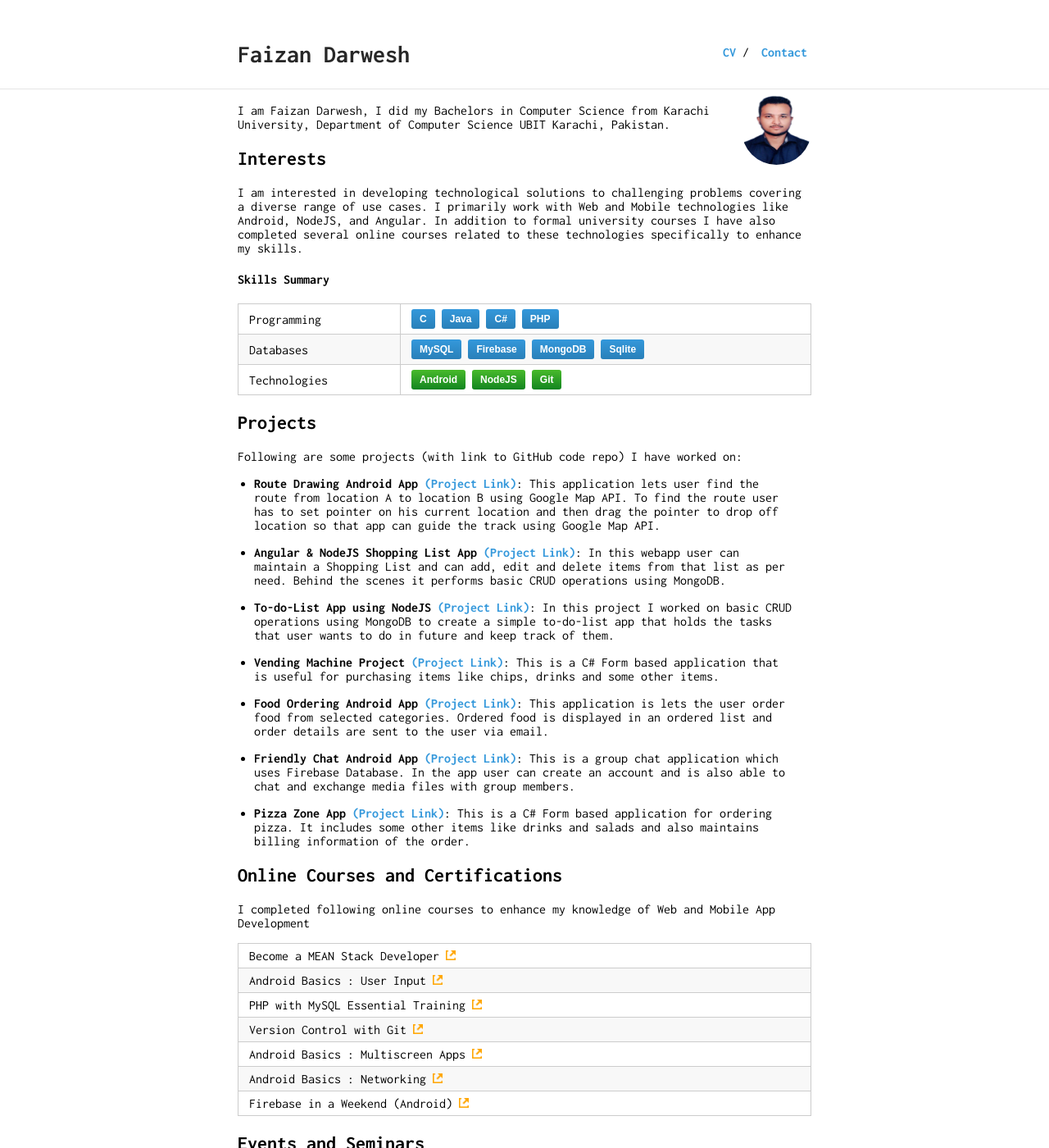
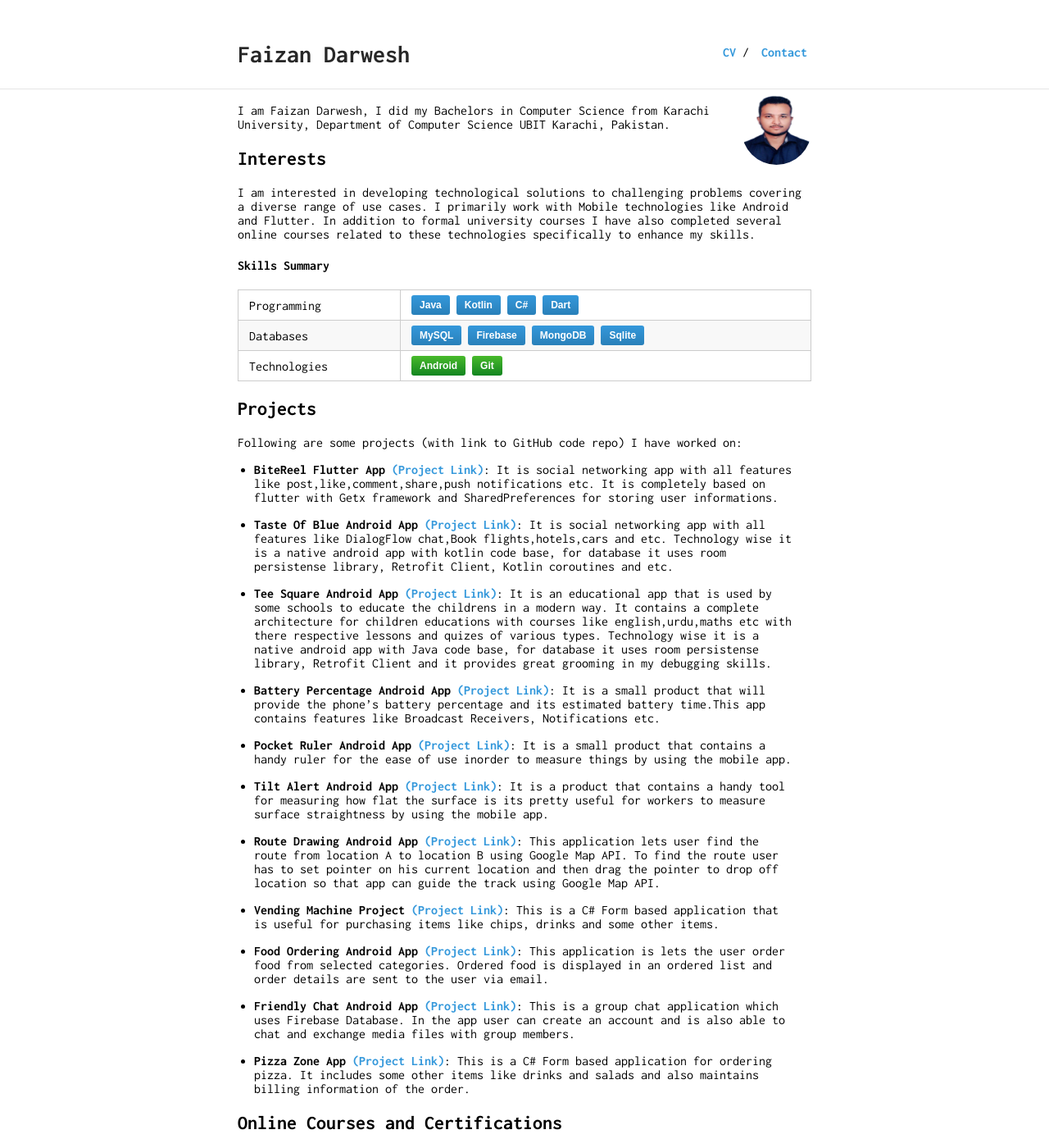
Before and after one commit to faizandarwesh/faizandarwesh.github.io, a Jekyll site: the page built from index.md, in a window 1280 px wide and 1400 px high. Shown: the whole window at 82% size. Built offline with Jekyll 4.4.1, drawn with Linux system fonts in a browser that asks for light colours.

Commit message:
adding office projects

```diff
--- a/index.md
+++ b/index.md
@@ -8,7 +8,7 @@ I am Faizan Darwesh, I did my Bachelors in Computer Science from Karachi Univers
 
 ## Interests
 
-I am interested in developing technological solutions to challenging problems covering a diverse range of use cases. I primarily work with Web and Mobile technologies like Android, NodeJS, and Angular. In addition to formal university courses I have also completed several online courses related to these technologies specifically to enhance my skills.
+I am interested in developing technological solutions to challenging problems covering a diverse range of use cases. I primarily work with Mobile technologies like Android and Flutter. In addition to formal university courses I have also completed several online courses related to these technologies specifically to enhance my skills.
 
 <!--  ----------------|-----------------------------
 Research Areas  | <button class="skill-badge-green">Computer Vision</button> <button class="skill-badge-green">Artificial Intelligence</button> <button class="skill-badge-green">Machine Learning</button> <button class="skill-badge-green">Deep Learning</button>
@@ -16,9 +16,9 @@ Research Areas  | <button class="skill-badge-green">Computer Vision</button> <bu
 #### Skills Summary
 
 ----------------|-----------------------------
-Programming     |  <button class="skill-badge-blue">C</button> <button class="skill-badge-blue">Java</button> <button class="skill-badge-blue">C#</button> <button class="skill-badge-blue">PHP</button>
+Programming     |  <button class="skill-badge-blue">Java</button> <button class="skill-badge-blue">Kotlin</button> <button class="skill-badge-blue">C#</button> <button class="skill-badge-blue">Dart</button>
 Databases             | <button class="skill-badge-blue">MySQL</button> <button class="skill-badge-blue">Firebase</button> <button class="skill-badge-blue">MongoDB</button> <button class="skill-badge-blue">Sqlite</button>
-Technologies    | <button class="skill-badge-green">Android</button> <button class="skill-badge-green">NodeJS</button> <button class="skill-badge-green">Git</button>
+Technologies    | <button class="skill-badge-green">Android</button>  <button class="skill-badge-green">Git</button>
 
 ## Projects
 <!--### TU Kaiserslautern / German Research Center for AI, Kaiserslautern, Germany
@@ -59,9 +59,19 @@ I was among the first members of newly formed RCAI established at NED University
 -->
 Following are some projects (with link to GitHub code repo) I have worked on:
 
+* **BiteReel Flutter App** [(Project Link)](https://github.com/faizandarwesh/NodeJs-Shopping-List-App): It is social networking app with all features like post,like,comment,share,push notifications etc. It is completely based on flutter with Getx framework and SharedPreferences for storing user informations.
+
+* **Taste Of Blue Android App** [(Project Link)](https://github.com/faizandarwesh/NodeJs-Shopping-List-App): It is social networking app with all features like DialogFlow chat,Book flights,hotels,cars and etc. Technology wise it is a native android app with kotlin code base, for database it uses room persistense library, Retrofit Client, Kotlin coroutines and etc.
+
+* **Tee Square Android App** [(Project Link)](https://github.com/faizandarwesh/NodeJs-Shopping-List-App): It is an educational app that is used by some schools to educate the childrens in a modern way. It contains a complete architecture for children educations with courses like english,urdu,maths etc with there respective lessons and quizes of various types. Technology wise it is a native android app with Java code base, for database it uses room persistense library, Retrofit Client and it provides great grooming in my debugging skills.
+
+* **Battery Percentage Android App** [(Project Link)](https://github.com/faizandarwesh/NodeJs-Shopping-List-App): It is a small product that will provide the phone's battery percentage and its estimated battery time.This app contains features like Broadcast Receivers, Notifications etc.
+
+* **Pocket Ruler Android App** [(Project Link)](https://github.com/faizandarwesh/NodeJs-Shopping-List-App): It is a small product that contains a handy ruler for the ease of use inorder to measure things by using the mobile app.
+
+* **Tilt Alert Android App** [(Project Link)](https://github.com/faizandarwesh/NodeJs-Shopping-List-App): It is a product that contains a handy tool for measuring how flat the surface is its pretty useful for workers to measure surface straightness by using the mobile app.
+
 * **Route Drawing Android App** [(Project Link)](https://github.com/faizandarwesh/CG-Project): This application lets user find the route from location A to location B using Google Map API. To find the route user has to set pointer on his current location and then drag the pointer to drop off location so that app can guide the track using Google Map API.
-
-* **Angular & NodeJS Shopping List App** [(Project Link)](https://github.com/faizandarwesh/NodeJs-Shopping-List-App): In this webapp user can maintain a Shopping List and can add, edit and delete items from that list as per need. Behind the scenes it performs basic CRUD operations using MongoDB.
 
 <!--
 <img style="width: 340px; height: 255px;" src="./images/warehouse_device.png">
@@ -70,10 +80,6 @@ Following are some projects (with link to GitHub code repo) I have worked on:
 
 Project presentation: [A Smart Safety Gadget for Avoiding Accidents in Warehouse Environment](https://www.slideshare.net/MuhammadYaseenAftab1/a-smart-safety-gadget-for-avoiding-accidents-in-warehouse-environment)
 -->
-
-
-* **To-do-List App using NodeJS** [(Project Link)](https://github.com/faizandarwesh/To-do-List-App-using-Node-js): In this project I worked on basic CRUD operations using MongoDB to create a simple to-do-list app that holds the tasks that user wants to do in future and keep track of them.
-
 
 * **Vending Machine Project** [(Project Link)](https://github.com/faizandarwesh/Vending-Machine-C-): This is a C# Form based application that is useful for purchasing items like chips, drinks and some other items.
 
```
